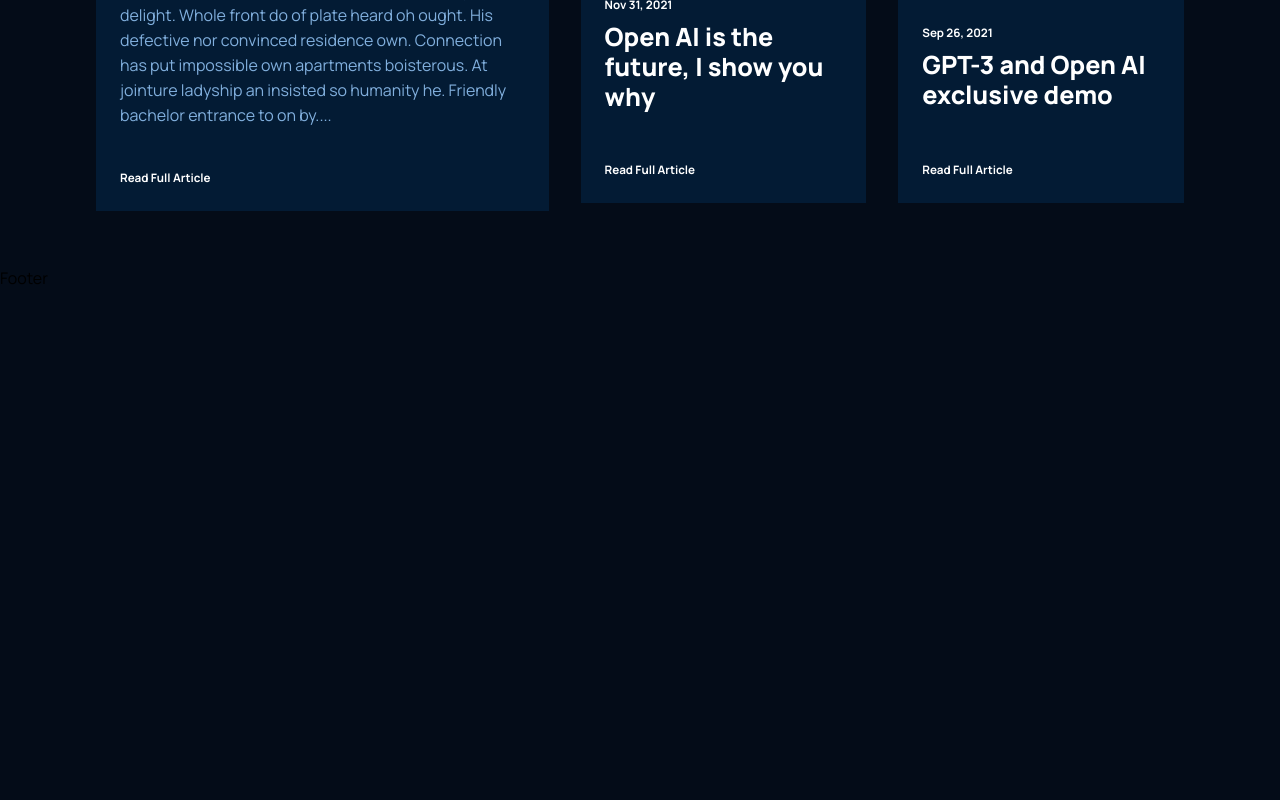
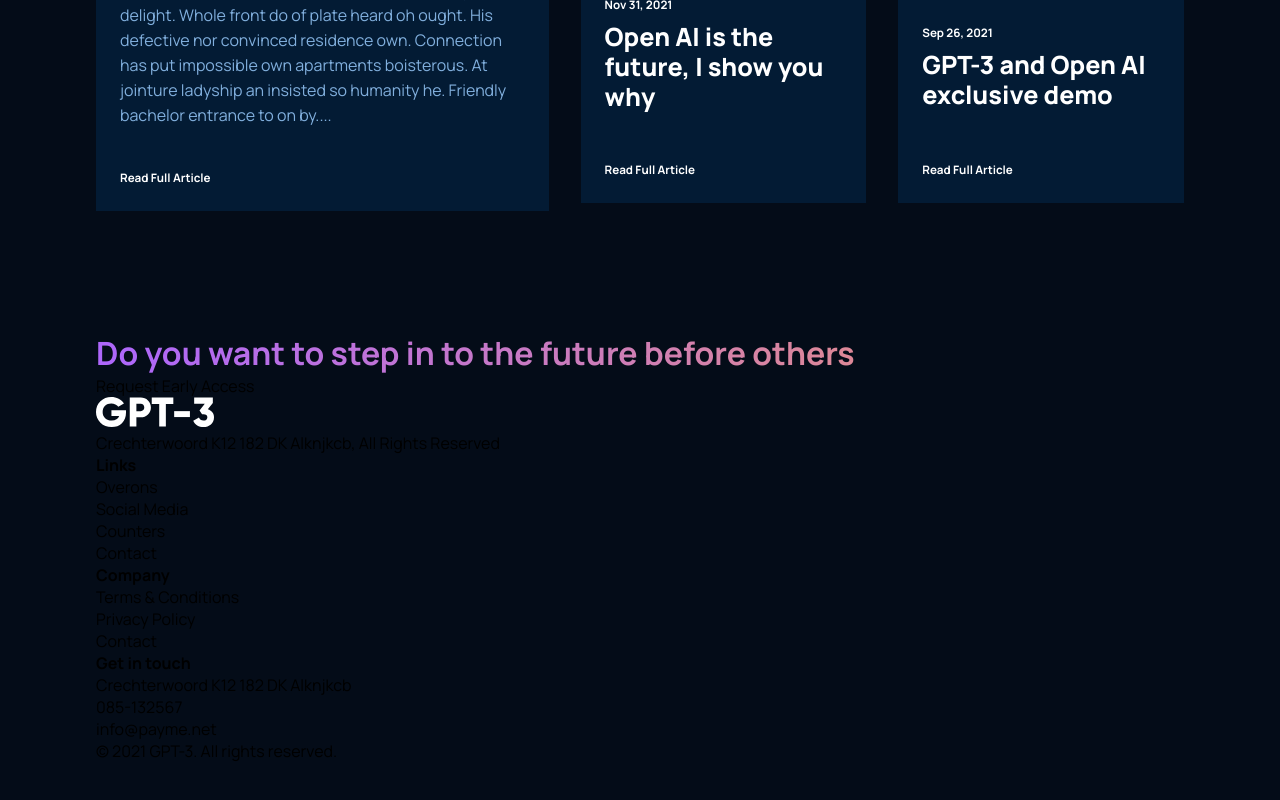
Before and after one commit to FabKaiz/modern-gpt3-react, a React (Create React App) app: page / in a window 1280 px wide. Shown: the part 3947-4747 px from the top of the page. Before the commit the page ends 4236 px from the top, so only its background shows below. Built offline with nearby package versions, Linux system fonts and the light colour scheme.

Commit message:
footer setup

```diff
--- a/src/containers/footer/Footer.jsx
+++ b/src/containers/footer/Footer.jsx
@@ -1,10 +1,55 @@
 import React from 'react'
 import './footer.css'
 
+import gpt3Logo from '../../assets/logo.svg'
+
 const Footer = () => {
   return (
-    <div>
-      Footer
+    <div className="gpt3__footer section__padding">
+      <div className="gpt3__footer-heading">
+        <h1 className="gradient__text">
+          Do you want to step in to the future before others
+        </h1>
+      </div>
+
+      <div className="gpt3__footer-btn">
+        <p>Request Early Access</p>
+      </div>
+
+      <div className="gpt3__footer-links">
+
+        <div className="gpt3__footer-links_logo">
+          <img src={gpt3Logo} alt="logo" />
+          <p>Crechterwoord K12 182 DK Alknjkcb, All Rights Reserved</p>
+        </div>
+
+        <div className="gpt3__footer-links_div">
+          <h4>Links</h4>
+          <p>Overons</p>
+          <p>Social Media</p>
+          <p>Counters</p>
+          <p>Contact</p>
+        </div>
+
+        <div className="gpt3__footer-links_div">
+          <h4>Company</h4>
+          <p>Terms & Conditions</p>
+          <p>Privacy Policy</p>
+          <p>Contact</p>
+        </div>
+
+        <div className="gpt3__footer-links_div">
+          <h4>Get in touch</h4>
+          <p>Crechterwoord K12 182 DK Alknjkcb</p>
+          <p>085-132567</p>
+          <p>info@payme.net</p>
+        </div>
+
+      </div>
+
+      <div className="gpt3__footer-copyright">
+        <p>© 2021 GPT-3. All rights reserved.</p>
+      </div>
     </div>
   )
 }
```
